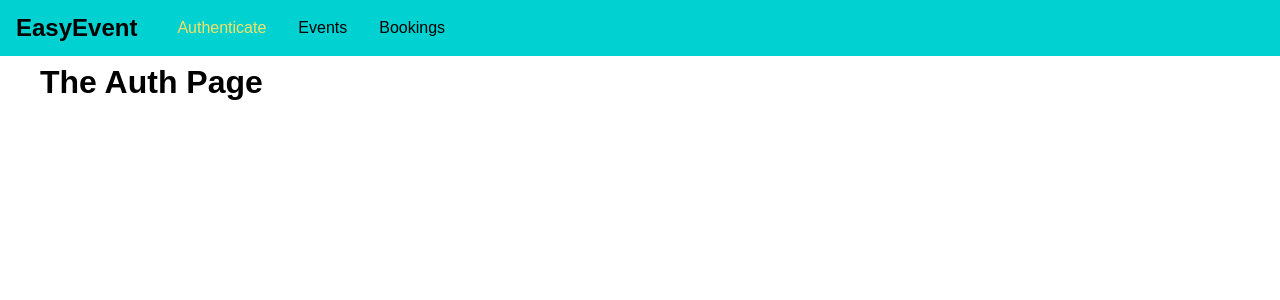
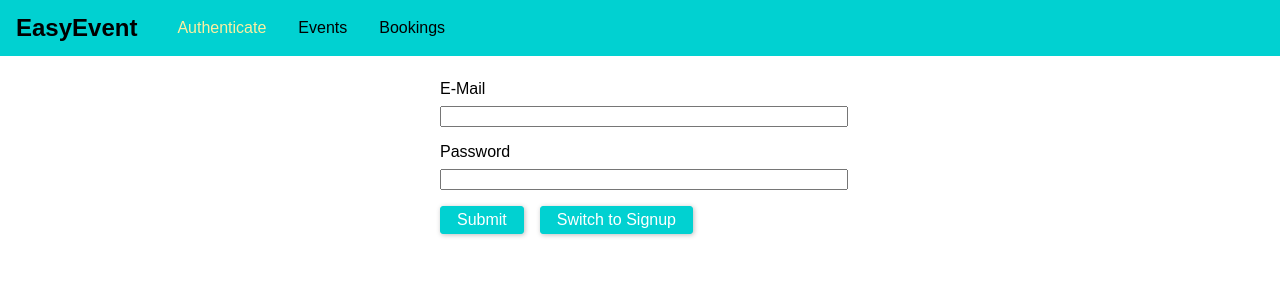
Before and after one commit to hyunjukim520/graphql-react-event-booking, a React (Create React App) app in the folder frontend/: page /auth in a window 1280 px wide. Shown: the top 300 px of the page. Built offline with nearby package versions, Linux system fonts and the light colour scheme.

Commit message:
login/register to api

```diff
--- a/frontend/src/components/Navigation/MainNavigation.css
+++ b/frontend/src/components/Navigation/MainNavigation.css
@@ -38,5 +38,5 @@
 .main-navigation__items a:hover,
 .main-navigation__items a:active,
 .main-navigation__items a.active {
-  color: #f8e264;
+  color: #fdefa0;
 }
--- /dev/null
+++ b/frontend/src/pages/Auth.css
@@ -0,0 +1,37 @@
+.auth-form {
+  width: 25rem;
+  max-width: 80%;
+  margin: 5rem auto;
+}
+
+.form-control label,
+.form-control input {
+  width: 100%;
+  display: block;
+}
+
+.form-control label {
+  margin-bottom: 0.5rem;
+}
+
+.form-control {
+  margin-bottom: 1rem;
+}
+
+.form-actions button {
+  background: #01d1d1;
+  font: inherit;
+  border: 1px solid #01d1d1;
+  border-radius: 3px;
+  padding: 0.25rem 1rem;
+  margin-right: 1rem;
+  box-shadow: 1px 1px 5px rgba(0, 0, 0, 0.26);
+  color: #fff;
+  cursor: pointer;
+}
+
+.form-actions button:hover,
+.form-actions button:active {
+  background: #01a7a7;
+  border-color: #01a7a7;
+}
--- a/frontend/src/pages/Auth.js
+++ b/frontend/src/pages/Auth.js
@@ -1,8 +1,97 @@
 import React, { Component } from "react";
 
+import "./Auth.css";
+
 class AuthPage extends Component {
+  constructor(props) {
+    super(props);
+    this.emailEl = React.createRef();
+    this.passwordEl = React.createRef();
+  }
+
+  state = {
+    isLogin: true
+  };
+
+  switchModeHandler = () => {
+    this.setState(prevState => {
+      return { isLogin: !prevState.isLogin };
+    });
+  };
+
+  submitHandler = event => {
+    event.preventDefault();
+    const email = this.emailEl.current.value;
+    const password = this.passwordEl.current.value;
+
+    if (email.trim().length === 0 || password.trim().length === 0) {
+      return;
+    }
+    // console.log(email, password);
+
+    let requestBody = {
+      query: `
+        query {
+          login(email: "${email}", password:"${password}") {
+            userId
+            token
+            tokenExpiration
+          }
+        }
+      `
+    };
+
+    if (!this.state.isLogin) {
+      requestBody = {
+        query: `
+      mutation {
+        createUser(userInput: {email:"${email}", password:"${password}"}) {
+          _id
+          email
+        }
+      }`
+      };
+    }
+
+    fetch("http://localhost:8000/graphql", {
+      method: "POST",
+      body: JSON.stringify(requestBody),
+      headers: {
+        "Content-Type": "application/json"
+      }
+    })
+      .then(res => {
+        if (res.status !== 200 && res.status !== 201) {
+          throw new Error("Failed");
+        }
+        return res.json();
+      })
+      .then(resData => {
+        console.log(resData);
+      })
+      .catch(err => {
+        console.log(err);
+      });
+  };
   render() {
-    return <h1>The Auth Page</h1>;
+    return (
+      <form className="auth-form" onSubmit={this.submitHandler}>
+        <div className="form-control">
+          <label htmlFor="email">E-Mail</label>
+          <input type="email" id="email" ref={this.emailEl} />
+        </div>
+        <div className="form-control">
+          <label htmlFor="password">Password</label>
+          <input type="password" id="password" ref={this.passwordEl} />
+        </div>
+        <div className="form-actions">
+          <button type="submit">Submit</button>
+          <button type="button" onClick={this.switchModeHandler}>
+            Switch to {this.state.isLogin ? "Signup" : "Login"}
+          </button>
+        </div>
+      </form>
+    );
   }
 }
 
```
Also changed, not shown: 1 other file (tests, documents, lock files or other folders).
